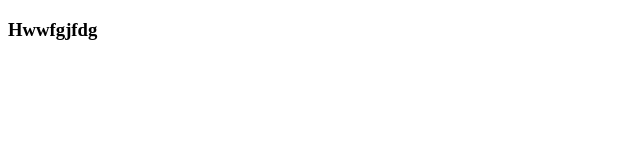
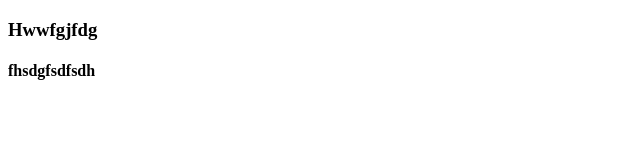
Before and after one commit to Harsh-Thaker007/SmapleRepo, a plain HTML site: page login.html in a window 1280 px wide. Shown: the whole page, without its empty margins (0-640 px from the left). Drawn offline with Linux system fonts and the light colour scheme.

Commit message:
added commit new

```diff
--- a/login.html
+++ b/login.html
@@ -8,5 +8,6 @@
 </head>
 <body>
     <h3>Hwwfgjfdg</h3>
+    <h4>fhsdgfsdfsdh</h4>
 </body>
 </html>
```
